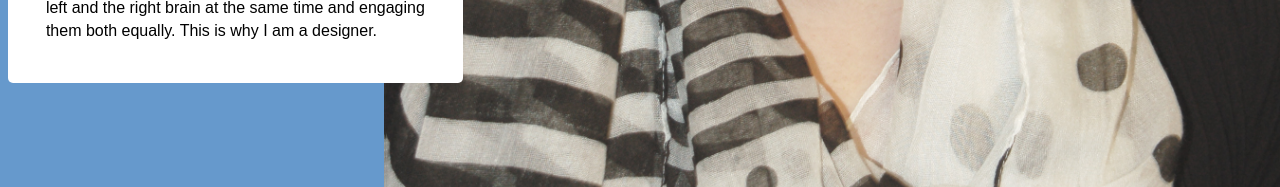
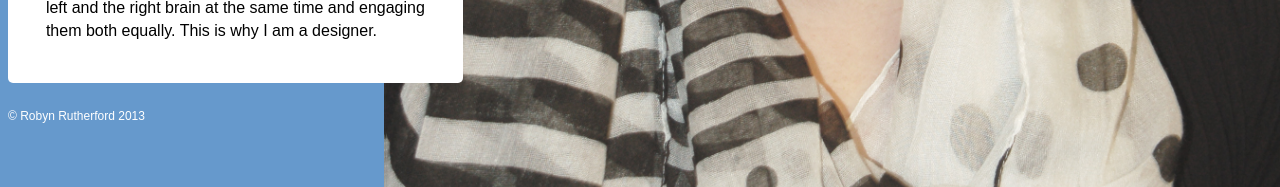
Before and after one commit to ruth0040/ruth0040.github.io, a Jekyll site: the page built from index.html, in a window 1280 px wide. Shown: the part 713-900 px from the top of the page. Built offline with Jekyll 4.4.1, drawn with Linux system fonts in a browser that asks for light colours; Markdown is read by kramdown in place of the engine named in the settings.

Commit message:
added an include

```diff
--- /dev/null
+++ b/_includes/footer.html
@@ -0,0 +1,4 @@
+<div class="page-end">
+  <p>© Robyn Rutherford 2013</p>
+
+</div>
--- a/css/general.css
+++ b/css/general.css
@@ -120,6 +120,17 @@ span {
   margin-bottom: 2%;
   border-radius: 5px;
   width: 92%;
+}
+
+.page-end {
+  padding: 1% 2% 1% 0%;
+  border-top: 2px;
+  border-color: #fff;
+  float: left;
+  width: 100%;
+
+  font-size: .75em;
+  color: #fff;
 }
 
 
--- /dev/null
+++ b/footer.html
@@ -0,0 +1,4 @@
+<div class="page-end">
+  <p>© Robyn Rutherford 2013</p>
+
+</div>
--- a/index.html
+++ b/index.html
@@ -29,5 +29,9 @@ title: Home
         and logical ways. Graphic Design (to me) is that happy medium, combining the
         left and the right brain at the same time and engaging them both equally.
         This is why I am a designer.</p>
+      </div>
 
+      <footer>
+        {% include footer.html %}
+      </footer>
 </html>
--- a/portfolio.html
+++ b/portfolio.html
@@ -21,4 +21,10 @@ title: Portfolio
       {% endif %}
     {% endfor %}
 
+    <footer>
+      {% include footer.html %}
+
+    </footer>
+
+
 </html>
```
